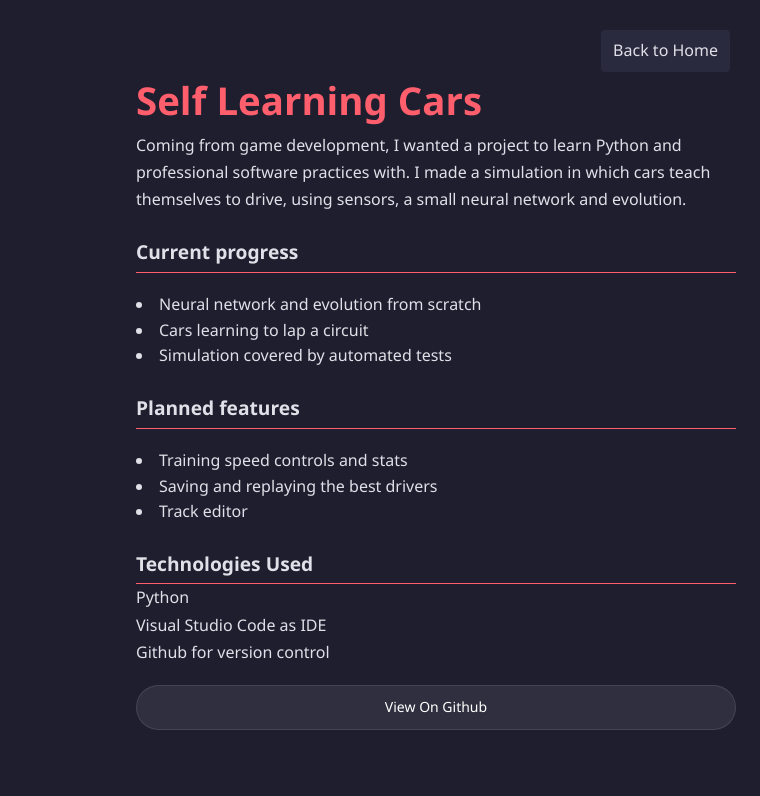
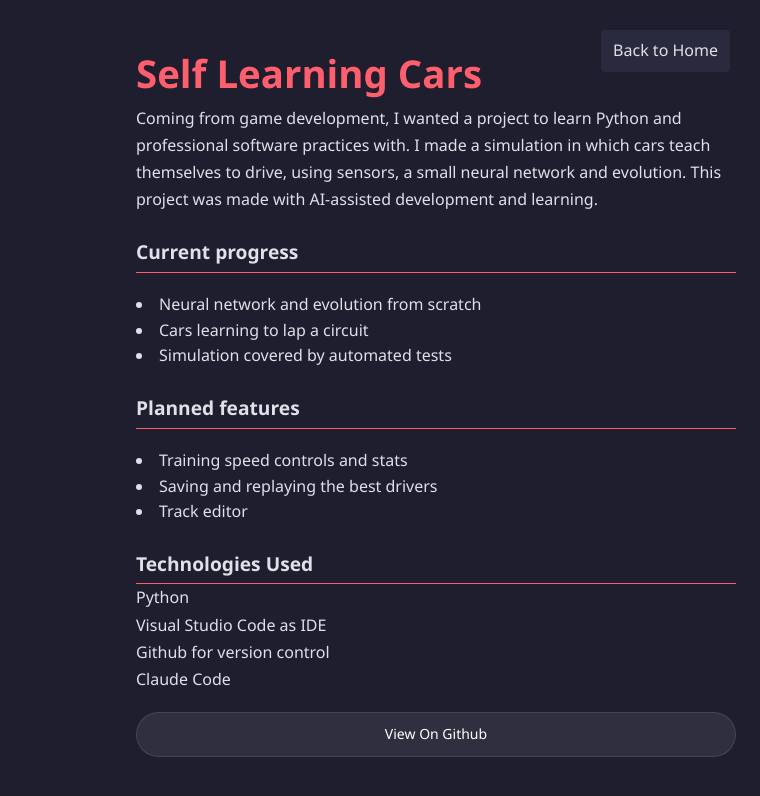
Before and after one commit to TwanPaemeleire/Portfolio, a plain HTML site: page learningcars.html in a window 1280 px wide. Shown: the full height of the page, 520-1280 px from the left. Drawn offline with Linux system fonts and the light colour scheme.

Commit message:
Made some minor text adjustments

```diff
--- a/learningcars.html
+++ b/learningcars.html
@@ -30,7 +30,7 @@
                 <h2>Self Learning Cars</h2>
                 <p>
                     Coming from game development, I wanted a project to learn Python and professional software practices with.
-                    I made a simulation in which cars teach themselves to drive, using sensors, a small neural network and evolution.
+                    I made a simulation in which cars teach themselves to drive, using sensors, a small neural network and evolution. This project was made with AI-assisted development and learning.
                 </p>
                 <h4>Current progress</h4>
                 <p>
@@ -49,6 +49,7 @@
                     Python<br>
                     Visual Studio Code as IDE<br>
                     Github for version control<br>
+		    Claude Code<br>
                 </p>
                 <div class="button-group">
                     <a href="https://github.com/TwanPaemeleire/SelfLearningCity" class="button" target="_blank">View On Github</a>
```
Also changed, not shown: index.html (+1 -1 lines).
